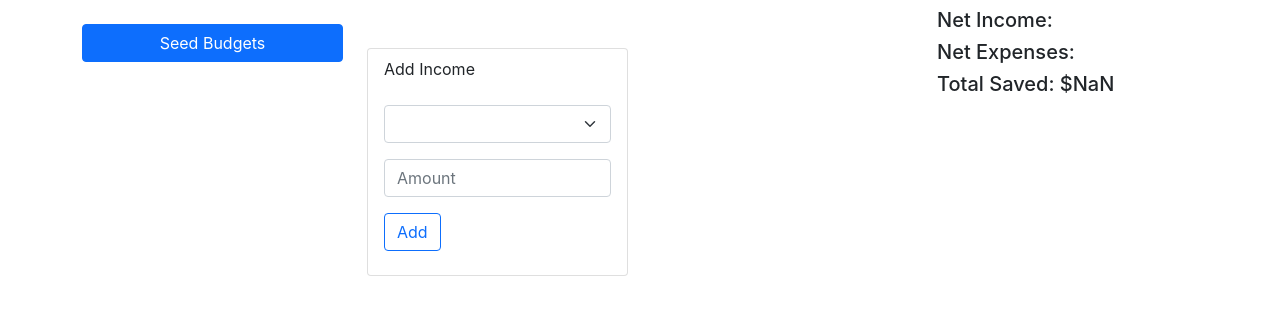
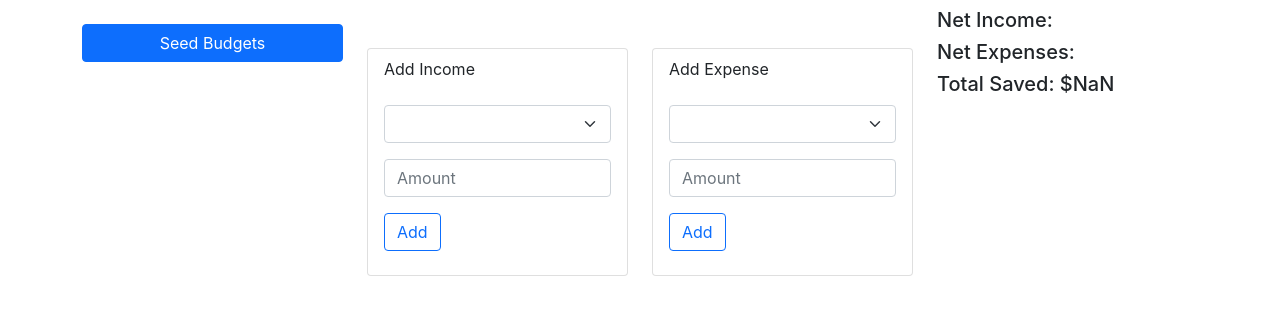
Before and after one commit to danielruffolodeveloper/superbudget-pwa, a React (Create React App) app in the folder client/: page / in a window 1280 px wide. Shown: the top 312 px of the page. Built offline with nearby package versions, Linux system fonts and the light colour scheme.

Commit message:
add ability to update and delete incomes and expenses

```diff
--- a/client/src/App.js
+++ b/client/src/App.js
@@ -75,8 +75,8 @@ function App() {
           <IncomeForm/>
         </Col>
         <Col xs={12} md={3}>
-          {/* <ExpenseForm setBudgetExpenses={setBudgetExpenses} budgetExpenses={expenses} /> */}
           <ExpenseList budgetExpenses={expenses} />
+          <ExpenseForm/>
         </Col>
         <Col xs={12} md={3}>
           <BudgetSummary totalIncome={calculateTotalIncome()} totalExpesnes={calculateTotalExpenses()} totalSaved={calculateTotalSaved()} />
--- a/client/src/components/ExpenseForm.js
+++ b/client/src/components/ExpenseForm.js
@@ -1,50 +1,84 @@
-import { useState } from 'react'
-import { Form, Button } from 'react-bootstrap';
+import { useState, useRef, useEffect } from 'react'
+import { useBudgets } from "../contexts/BudgetsContext"
+import { ListGroup, Form, Button } from 'react-bootstrap';
+import { v4 as uuidV4 } from "uuid"
 
-const ExpenseForm = ({ setBudgetExpenses, budgetExpenses }) => {
 
-    const [expense, setExpense] = useState({
-        id: Math.floor(Math.random() * 100),
-        expenseType: '',
-        amount: 0
-    })
+const ExpenseForm = () => {
+    const { handleUpdateSelectedBudgetExpenses, handleUpdateSelectedBudgetExpense, editExpenseMode, editExpense, setEditExpenseMode, removeExpense } = useBudgets()
+    const expenseTypeRef = useRef()
+    const amountRef = useRef()
 
     const handleSubmit = (e) => {
         e.preventDefault();
-        setBudgetExpenses([...budgetExpenses, expense])
+
+        const expense = {
+            id: uuidV4(),
+            expenseType: expenseTypeRef.current.value,
+            amount: amountRef.current.value,
+        }
+
+        if (editExpenseMode) {
+            handleUpdateSelectedBudgetExpense(expense)
+        } else {
+            handleUpdateSelectedBudgetExpenses(expense)
+        }
     }
+
+    useEffect(() => {
+        if (editExpenseMode) {
+            expenseTypeRef.current.value = editExpense.expenseType
+            amountRef.current.value = editExpense.amount
+        } else {
+            expenseTypeRef.current.value = ''
+            amountRef.current.value = ''
+        }
+
+    }, [editExpenseMode, editExpense])
+
+
 
     return (
         <Form onSubmit={handleSubmit}>
-            <Form.Group controlId="formExpenseType" className="mb-3">
-                <Form.Control as="select"
-                    value={expense.expenseType}
-                    onChange={(e) => setExpense({ ...expense, expenseType: e.target.value })}>
-                    <option>Select Expense Type</option>
-                    <option>Fuel</option>
-                    <option>Food</option>
-                    <option>Bills</option>
-                    <option>Rates</option>
-                    <option>Other</option>
-                </Form.Control>
-                <Form.Text className="text-muted">
-                    Set Expense Type
-                </Form.Text>
-            </Form.Group>
-
-            <Form.Group controlId="formExpenseAmount" className="mb-3">
-                <Form.Control
-                    type="number"
-                    placeholder="Amount"
-                    value={expense.amount}
-                    onChange={(e) => setExpense({ ...expense, amount: e.target.value })}
-                />
-
-            </Form.Group>
-
-            <Button variant="primary" type="submit">
-                Add Expense
-            </Button>
+            <ListGroup className='mt-3'>
+                <ListGroup.Item>
+                    <Form.Group className="mb-3" controlId="formBasicEmail">
+                        <Form.Label>{editExpenseMode ? 'Edit Expense' : 'Add Expense'}</Form.Label>
+                    </Form.Group>
+                    <Form.Group className="mb-3" controlId="formBasicEmail">
+                        <Form.Select ref={expenseTypeRef}>
+                            <option>Rent</option>
+                            <option>Shopping</option>
+                            <option>Food</option>
+                            <option>Transport</option>
+                            <option>Utilities</option>
+                            <option>Insurance</option>
+                            <option>Health</option>
+                            <option>Clothing</option>
+                            <option>Entertainment</option>
+                            <option>Debt</option>
+                            <option>Other</option>
+                        </Form.Select>
+                    </Form.Group>
+                    <Form.Group className="mb-3" controlId="formBasicEmail">
+                        <Form.Control type="number" placeholder="Amount" ref={amountRef} />
+                    </Form.Group>
+                    <Form.Group className="mb-3">
+                        <Button variant="outline-primary" type="submit">
+                            {editExpenseMode ? 'Update' : 'Add'}
+                        </Button>
+                        {/* if editmode */}
+                        {editExpenseMode &&
+                        <Button variant="outline-danger"
+                            onClick={() => {
+                                removeExpense(editExpense.id)
+                            }}>
+                            Remove
+                        </Button>
+                        }
+                    </Form.Group>
+                </ListGroup.Item>
+            </ListGroup>
         </Form>
     )
 }
--- a/client/src/components/ExpenseList.js
+++ b/client/src/components/ExpenseList.js
@@ -3,7 +3,7 @@ import { ListGroup, Badge } from 'react-bootstrap';
 import { useBudgets } from "../contexts/BudgetsContext"
 
 const ExpenseList = () => {
-    const { selectedBudget } = useBudgets()
+    const { selectedBudget, handleSetEditExpenseMode, editExpense } = useBudgets()
 
     const formatCurrency = (amount) => {
         return amount.toLocaleString('en-AU', { style: 'currency', currency: 'AUD' });
@@ -13,9 +13,11 @@ const ExpenseList = () => {
         <ListGroup className="mt-4">
             {selectedBudget?.expenses?.map(expense => (
                 <ListGroup.Item
+                    onClick={() => handleSetEditExpenseMode(expense)}
                     key={expense.id}
                     as="li"
                     className="d-flex justify-content-between align-items-start"
+                    active={expense.id === editExpense.id}
                 >
                     <div className="ms-2 me-auto">
                         {expense.expenseType}
--- a/client/src/components/IncomeForm.js
+++ b/client/src/components/IncomeForm.js
@@ -35,9 +35,6 @@ const IncomeForm = () => {
         }
 
     }, [editIncomeMode, editIncome])
-
-
-
 
     return (
         <Form onSubmit={handleSubmit}>
--- a/client/src/contexts/BudgetsContext.js
+++ b/client/src/contexts/BudgetsContext.js
@@ -12,8 +12,10 @@ export function useBudgets() {
 export const BudgetsProvider = ({ children }) => {
     const [budgets, setBudgets] = useLocalStorage("budgets", [])
     const [selectedBudget, setSelectedBudget] = useLocalStorage("selectedBudget", [])
+
     const [editIncomeMode, setEditIncomeMode] = useState(false)
     const [editExpenseMode, setEditExpenseMode] = useState(false)
+
     const [editIncome, setEditIncome] = useState({})
     const [editExpense, setEditExpense] = useState({})
 
@@ -39,6 +41,17 @@ export const BudgetsProvider = ({ children }) => {
         setSelectedBudget(updatedBudget)
     }
 
+    // function to update current selected budget with new expenses
+    const handleUpdateSelectedBudgetExpenses = (newExpense) => {
+        const updatedBudget = {
+            ...selectedBudget,
+            expenses: [...selectedBudget.expenses, newExpense]
+        }
+        const updatedBudgets = budgets.map(budget => budget.id === updatedBudget.id ? updatedBudget : budget)
+        setBudgets(updatedBudgets)
+        setSelectedBudget(updatedBudget)
+    }
+
     const handleSetEditIncomeMode = (income) => {
         setEditIncomeMode(!editIncomeMode)
 
@@ -49,8 +62,15 @@ export const BudgetsProvider = ({ children }) => {
         }
     }
 
-    const handleSetEditExpenseMode = () => {
+    const handleSetEditExpenseMode = (expense) => {
         setEditExpenseMode(!editExpenseMode)
+
+        if (!editExpenseMode) {
+            setEditExpense(expense)
+        } else {
+            setEditExpense({})
+        }
+
     }
 
     // function to update the current selected budget with edited income
@@ -74,7 +94,14 @@ export const BudgetsProvider = ({ children }) => {
     }
 
     // function to update the current selected budget with edited expense
-    const handleUpdateSelectedBudgetExpense = (updatedExpense) => {
+    const handleUpdateSelectedBudgetExpense = (expense) => {
+
+        let updatedExpense = {
+            id: editExpense.id,
+            expenseType: expense.expenseType,
+            amount: expense.amount
+        }
+
         const updatedBudget = {
             ...selectedBudget,
             expenses: selectedBudget.expenses.map(expense => expense.id === updatedExpense.id ? updatedExpense : expense)
@@ -86,10 +113,20 @@ export const BudgetsProvider = ({ children }) => {
 
     // handle removing an income from the current selected budget
     const removeIncome = (incomeId) => {
-        alert('remove income-', incomeId)
         const updatedBudget = {
             ...selectedBudget,
             incomes: selectedBudget.incomes.filter(income => income.id !== incomeId)
+        }
+        const updatedBudgets = budgets.map(budget => budget.id === updatedBudget.id ? updatedBudget : budget)
+        setBudgets(updatedBudgets)
+        setSelectedBudget(updatedBudget)
+    }
+
+    // handle removing an expense from the current selected budget
+    const removeExpense = (expenseId) => {
+        const updatedBudget = {
+            ...selectedBudget,
+            expenses: selectedBudget.expenses.filter(expense => expense.id !== expenseId)
         }
         const updatedBudgets = budgets.map(budget => budget.id === updatedBudget.id ? updatedBudget : budget)
         setBudgets(updatedBudgets)
@@ -165,12 +202,19 @@ export const BudgetsProvider = ({ children }) => {
                 handleGetSelectedBudget,
                 handleUpdateSelectedBudgetIncomes,
                 handleUpdateSelectedBudgetIncome,
+                handleUpdateSelectedBudgetExpenses,
+                handleUpdateSelectedBudgetExpense,
                 handleSetEditIncomeMode,
                 handleSetEditExpenseMode,
-                handleUpdateSelectedBudgetExpense,
                 editIncomeMode,
                 editIncome,
-                removeIncome
+                editExpenseMode,
+                editExpense,
+                setEditExpense,
+                setEditIncome,
+                removeIncome,
+                removeExpense,
+
 
             }}
         >
```
